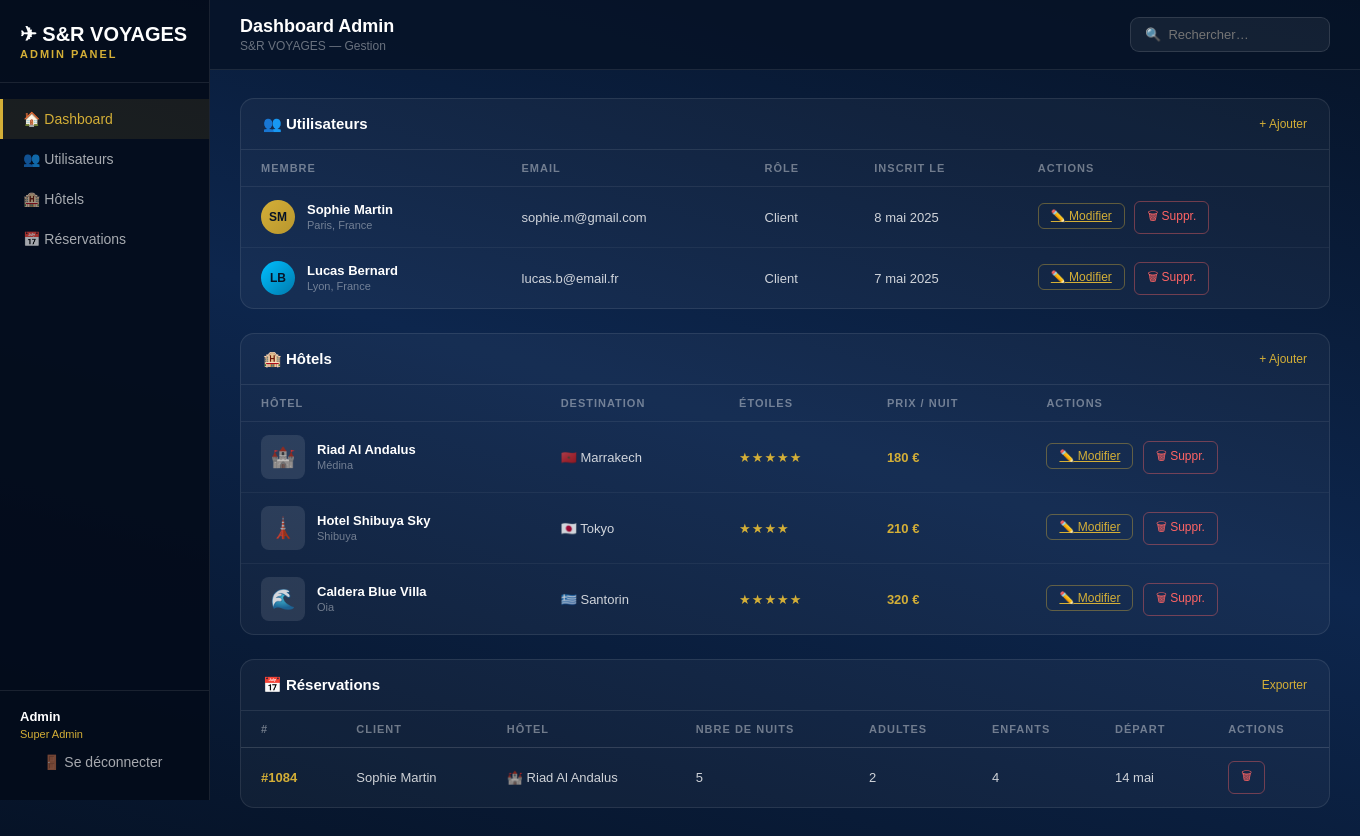
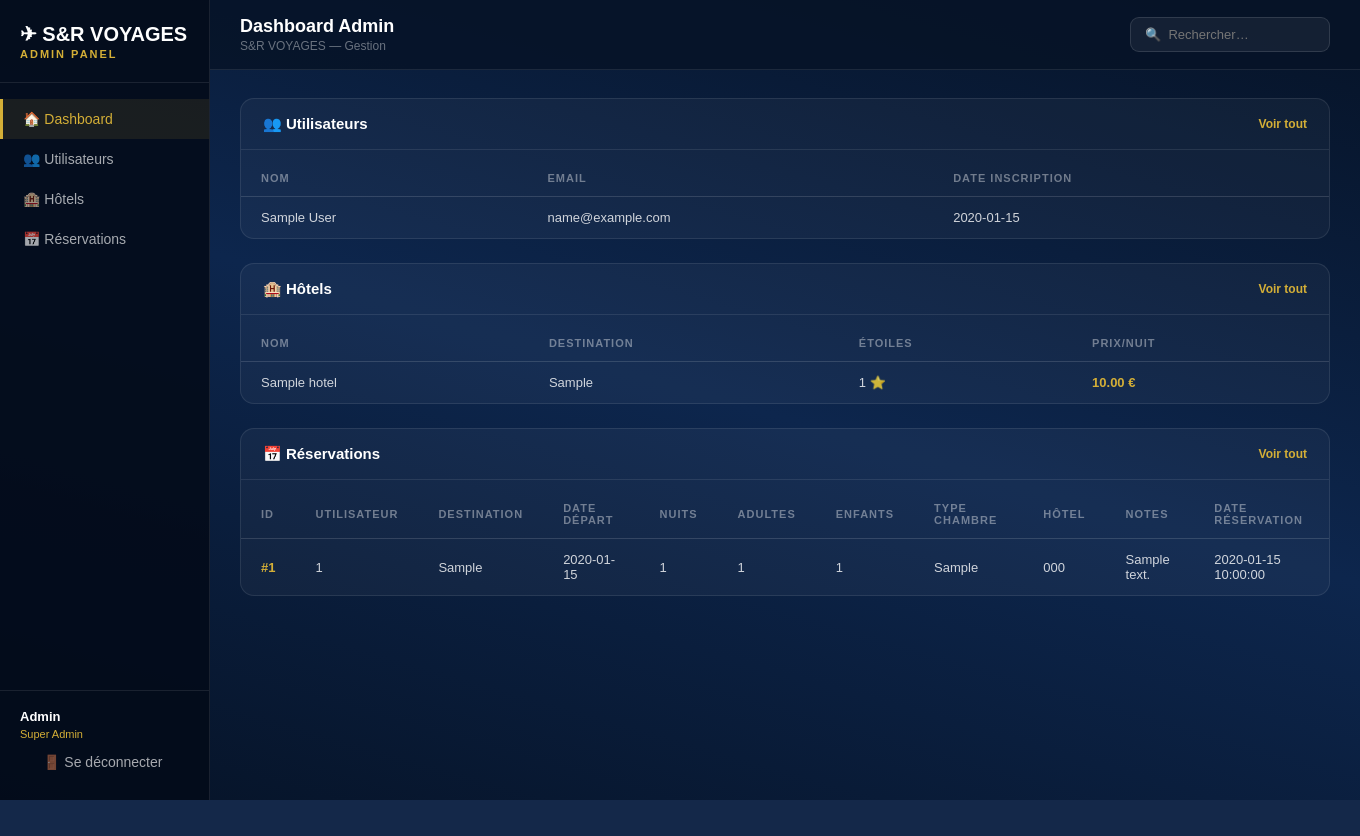
Before and after one commit to rana12345678910/R-S-Agence-Voyage, a PHP site: page /admin/dashboard_admin.php in a window 1360 px wide. After the commit the page ends 800 px from the top, so only its background shows below. Run offline with PHP 8.4, Linux system fonts and the light colour scheme; tables that the repository leaves empty hold one stand-in row (values such as "Sample post").

Commit message:
updates23165468

```diff
--- a/admin/dashboard_admin.php
+++ b/admin/dashboard_admin.php
@@ -1,12 +1,26 @@
+<?php
+include("../includes/db_connect.php"); // connexion à ta base
+?>
 <!DOCTYPE html>
 <html lang="fr">
 <head>
 <meta charset="UTF-8">
-    <meta name="viewport" content="width=device-width, initial-scale=1.0">
-    <title>S&R VOYAGES</title>
 <link rel="stylesheet" href="../assets/css/style2.css">
+<title>Dashboard Admin</title>
 <style>
-
+.panel-head {
+    display:flex;
+    justify-content:space-between;
+    align-items:center;
+    margin-bottom:10px;
+}
+.panel-head a {
+    font-size:12px;
+    color:#d4af37;
+    text-decoration:none;
+    font-weight:600;
+}
+.panel-head a:hover { text-decoration:underline; }
 </style>
 </head>
 <body>
@@ -16,8 +30,8 @@
     <div class="sidebar-logo">✈ S&R VOYAGES<span>ADMIN PANEL</span></div>
     <nav>
         <a href="dashboard_admin.php" class="active">🏠 Dashboard</a>
-        <a href="users.php"  >👥 Utilisateurs</a>
-        <a href="hotel.php">      🏨 Hôtels</a>
+        <a href="users.php">👥 Utilisateurs</a>
+        <a href="hotel.php">🏨 Hôtels</a>
         <a href="reservations.php">📅 Réservations</a>
     </nav>
     <div class="sidebar-bottom">
@@ -37,97 +51,99 @@
 
         <!-- UTILISATEURS -->
         <div class="panel" id="users">
-            <div class="panel-head">👥 Utilisateurs <a href="add_user.php">+ Ajouter</a></div>
+            <div class="panel-head">👥 Utilisateurs <a href="users.php">Voir tout</a></div>
             <table>
                 <thead>
-                    <tr><th>Membre</th><th>Email</th><th>Rôle</th><th>Inscrit le</th><th>Actions</th></tr>
+                    <tr><th>Nom</th><th>Email</th><th>Date inscription</th></tr>
                 </thead>
                 <tbody>
-                    <tr>
-                        <td><div class="user-cell"><div class="av" style="background:linear-gradient(135deg,#d4af37,#b8962e)">SM</div><div><p>Sophie Martin</p><span>Paris, France</span></div></div></td>
-                        <td>sophie.m@gmail.com</td><td>Client</td><td>8 mai 2025</td>
-
-                       <td>
-                            <a href="edit_user.php" class="btn-edit">✏️ Modifier</a>
-                            <button class="btn-del">🗑 Suppr.</button>
-                        </td>
-                    </tr>
-                    <tr>
-                        <td><div class="user-cell"><div class="av" style="background:linear-gradient(135deg,#00bfff,#007aad)">LB</div><div><p>Lucas Bernard</p><span>Lyon, France</span></div></div></td>
-                        <td>lucas.b@email.fr</td><td>Client</td><td>7 mai 2025</td>
-
-                        <td>
-                            <a href="edit_user.php" class="btn-edit">✏️ Modifier</a>
-                            <button class="btn-del">🗑 Suppr.</button>
-                        </td>
-                    </tr>
-
+                <?php
+                $res = $conn->query("SELECT nom,email,date_inscription FROM users ORDER BY id DESC LIMIT 4");
+                if ($res && $res->num_rows > 0) {
+                    while ($row = $res->fetch_assoc()) {
+                        echo "<tr>
+                                <td>".htmlspecialchars($row['nom'])."</td>
+                                <td>".htmlspecialchars($row['email'])."</td>
+                                <td>".htmlspecialchars($row['date_inscription'])."</td>
+                              </tr>";
+                    }
+                } else {
+                    echo "<tr><td colspan='3'>Aucun utilisateur</td></tr>";
+                }
+                ?>
                 </tbody>
             </table>
         </div>
 
         <!-- HÔTELS -->
         <div class="panel" id="hotels">
-            <div class="panel-head">🏨 Hôtels <a href="ajouter_hotel.php">+ Ajouter</a></div>
+            <div class="panel-head">🏨 Hôtels <a href="hotel.php">Voir tout</a></div>
             <table>
                 <thead>
-                    <tr><th>Hôtel</th><th>Destination</th><th>Étoiles</th><th>Prix / nuit</th><th>Actions</th></tr>
+                    <tr><th>Nom</th><th>Destination</th><th>Étoiles</th><th>Prix/nuit</th></tr>
                 </thead>
                 <tbody>
-                    <tr>
-                        <td><div class="user-cell"><div class="hotel-img">🏰</div><div><p style="color:white;font-weight:600">Riad Al Andalus</p><span style="color:rgba(255,255,255,0.4);font-size:11px">Médina</span></div></div></td>
-                        <td>🇲🇦 Marrakech</td>
-                        <td><span class="stars">★★★★★</span></td>
-                        <td class="gold">180 €</td>
-
-                        <td>
-                            <a href="edit_hotel.php" class="btn-edit">✏️ Modifier</a>
-                            <button class="btn-del">🗑 Suppr.</button>
-                        </td>
-                    </tr>
-                    <tr>
-                        <td><div class="user-cell"><div class="hotel-img">🗼</div><div><p style="color:white;font-weight:600">Hotel Shibuya Sky</p><span style="color:rgba(255,255,255,0.4);font-size:11px">Shibuya</span></div></div></td>
-                        <td>🇯🇵 Tokyo</td>
-                        <td><span class="stars">★★★★</span></td>
-                        <td class="gold">210 €</td>
-
-                        <td>
-                            <a href="edit_hotel.php" class="btn-edit">✏️ Modifier</a>
-                            <button class="btn-del">🗑 Suppr.</button>
-                        </td>
-                    </tr>
-                    <tr>
-                        <td><div class="user-cell"><div class="hotel-img">🌊</div><div><p style="color:white;font-weight:600">Caldera Blue Villa</p><span style="color:rgba(255,255,255,0.4);font-size:11px">Oia</span></div></div></td>
-                        <td>🇬🇷 Santorin</td>
-                        <td><span class="stars">★★★★★</span></td>
-                        <td class="gold">320 €</td>
-
-                       <td>
-                            <a href="edit_hotel.php" class="btn-edit">✏️ Modifier</a>
-                            <button class="btn-del">🗑 Suppr.</button>
-                        </td>
-                    </tr>
-
+                <?php
+                $res = $conn->query("SELECT nom,destination,etoiles,prix FROM hotels ORDER BY id DESC LIMIT 4");
+                if ($res && $res->num_rows > 0) {
+                    while ($row = $res->fetch_assoc()) {
+                        echo "<tr>
+                                <td>".htmlspecialchars($row['nom'])."</td>
+                                <td>".htmlspecialchars($row['destination'])."</td>
+                                <td>".(int)$row['etoiles']." ⭐</td>
+                                <td class='gold'>".htmlspecialchars($row['prix'])." €</td>
+                              </tr>";
+                    }
+                } else {
+                    echo "<tr><td colspan='4'>Aucun hôtel</td></tr>";
+                }
+                ?>
                 </tbody>
             </table>
         </div>
 
         <!-- RÉSERVATIONS -->
         <div class="panel" id="reservations">
-            <div class="panel-head">📅 Réservations <a href="#">Exporter</a></div>
+            <div class="panel-head">📅 Réservations <a href="reservations.php">Voir tout</a></div>
             <table>
                 <thead>
-                    <tr><th>#</th><th>Client</th><th>Hôtel</th><th>nbre de nuits</th><th>adultes</th><th>enfants</th><th>Départ</th><th>Actions</th></tr>
+                    <tr>
+                        <th>ID</th>
+                        <th>Utilisateur</th>
+                        <th>Destination</th>
+                        <th>Date départ</th>
+                        <th>Nuits</th>
+                        <th>Adultes</th>
+                        <th>Enfants</th>
+                        <th>Type chambre</th>
+                        <th>Hôtel</th>
+                        <th>Notes</th>
+                        <th>Date réservation</th>
+                    </tr>
                 </thead>
                 <tbody>
-                    <tr>
-                        <td class="gold">#1084</td>
-                        <td>Sophie Martin</td><td>🏰 Riad Al Andalus</td><td>5</td><td>2</td><td>4</td>
-                        <td>14 mai</td>
-
-                        <td><button class="btn-del">🗑</button></td>
-                    </tr>
-
+                <?php
+                $res = $conn->query("SELECT * FROM reservations ORDER BY id DESC LIMIT 4");
+                if ($res && $res->num_rows > 0) {
+                    while ($row = $res->fetch_assoc()) {
+                        echo "<tr>";
+                        echo "<td class='gold'>#" . (int)$row['id'] . "</td>";
+                        echo "<td>" . htmlspecialchars($row['user_id']) . "</td>";
+                        echo "<td>" . htmlspecialchars($row['destination']) . "</td>";
+                        echo "<td>" . htmlspecialchars($row['date_depart']) . "</td>";
+                        echo "<td>" . (int)$row['nb_nuits'] . "</td>";
+                        echo "<td>" . (int)$row['adultes'] . "</td>";
+                        echo "<td>" . (int)$row['enfants'] . "</td>";
+                        echo "<td>" . htmlspecialchars($row['type_chambre']) . "</td>";
+                        echo "<td>" . htmlspecialchars($row['hotel']) . "</td>";
+                        echo "<td>" . htmlspecialchars($row['notes']) . "</td>";
+                        echo "<td>" . htmlspecialchars($row['date_reservation']) . "</td>";
+                        echo "</tr>";
+                    }
+                } else {
+                    echo "<tr><td colspan='11'>Aucune réservation</td></tr>";
+                }
+                ?>
                 </tbody>
             </table>
         </div>
```
Lines whose indentation alone changed are shown as unchanged.
